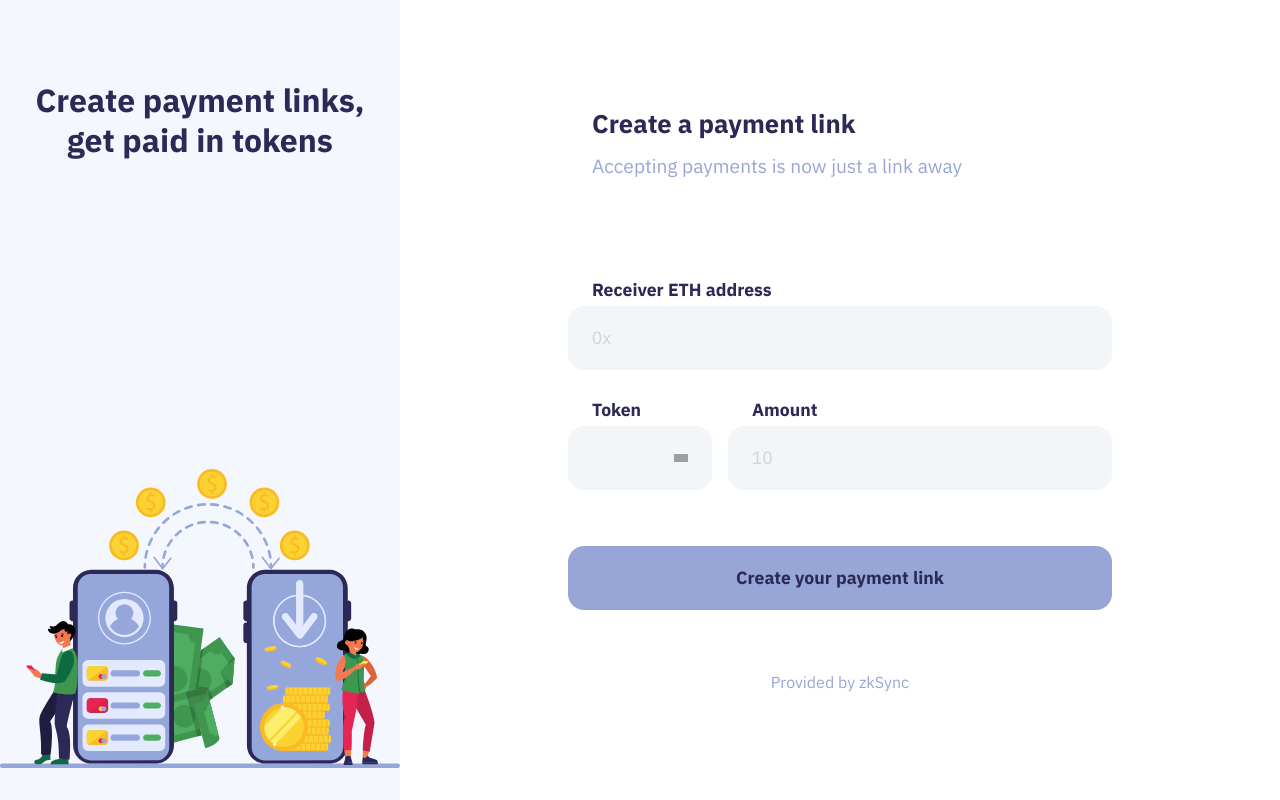
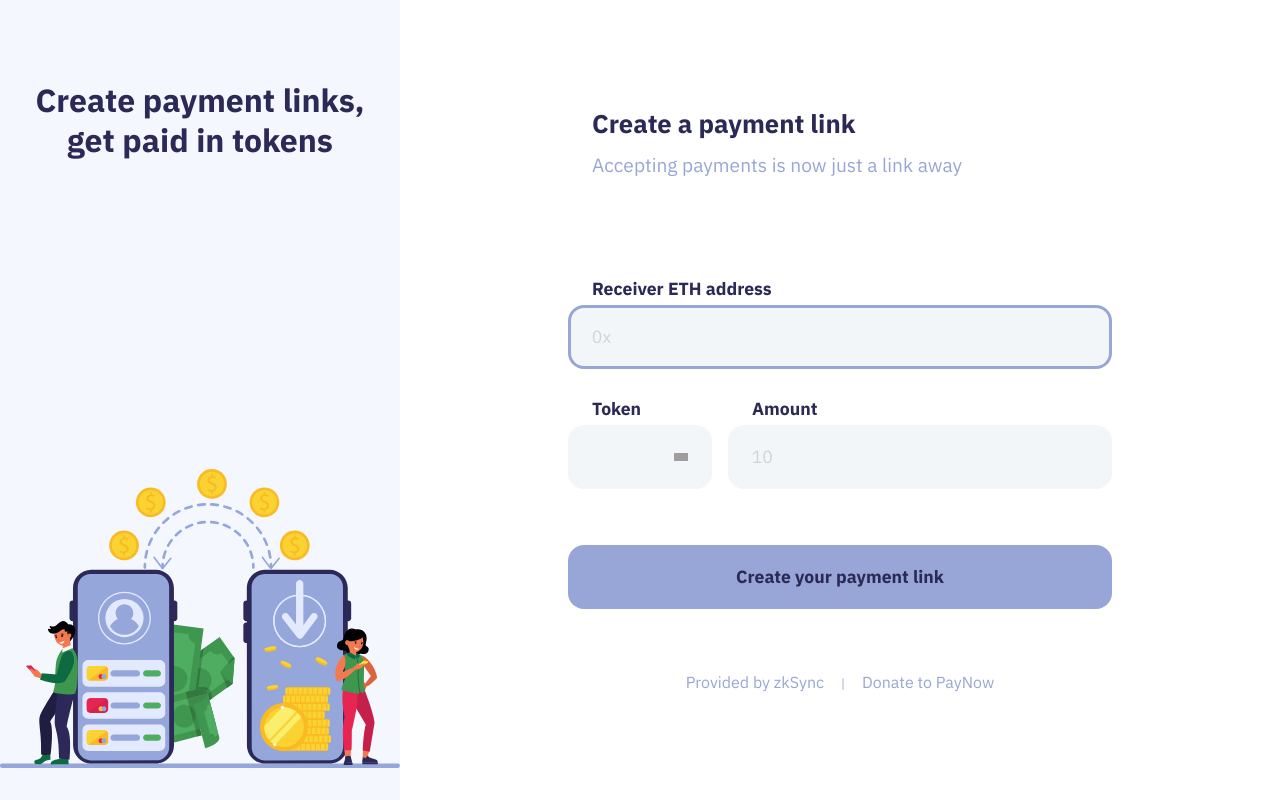
Before and after one commit to matter-labs/zksync-link, a Svelte app: page / in a window 1280 px wide. Built offline with nearby package versions, Linux system fonts and the light colour scheme; no server answers; grey boxes are pictures that could not be loaded.

Commit message:
Release 1.1.0 (#1)
* Highlight required fields
* Add todos to the Readme
* Renaming to PayNow
* Some CSS spacings

```diff
--- a/package.json
+++ b/package.json
@@ -1,8 +1,8 @@
 {
     "name": "pay.now.sh",
     "private": true,
-    "description": "Pay Now - Create payment links, get paid in tokens",
-    "version": "1.0.0",
+    "description": "PayNow - Create payment links, get paid in tokens",
+    "version": "1.1.0",
     "scripts": {
         "build": "rollup -c",
         "dev": "rollup -c -w",
--- a/public/index.html
+++ b/public/index.html
@@ -3,12 +3,11 @@
 <html lang="en">
     <head>
     	<meta charset="utf-8">
-        <meta name="robots" content="noindex">
         <meta name="viewport" content="width=device-width, initial-scale=1.0, minimum-scale=1.0">
-        <meta name="description" content="Pay Now - Create payment links, get paid in tokens">
+        <meta name="description" content="PayNow - Create payment links, get paid in tokens">
 
         <meta name="mobile-web-app-capable" content="yes">
-        <meta name="apple-mobile-web-app-title" content="Pay Now - Create payment links, get paid in tokens">
+        <meta name="apple-mobile-web-app-title" content="PayNow - Create payment links, get paid in tokens">
         <meta name="apple-mobile-web-app-status-bar-style" content="#f4f7fe">
         <meta name="theme-color" content="#f4f7fe">
 
@@ -19,7 +18,7 @@
         <link rel="apple-touch-icon" sizes="192x192" href="images/icon-192.png">
         <link rel="apple-touch-icon" sizes="512x512" href="images/icon-512.png">
 
-        <title>Pay Now - Create payment links, get paid in tokens</title>
+        <title>PayNow - Create payment links, get paid in tokens</title>
     </head>
 
     <body>
--- a/public/styles/global.css
+++ b/public/styles/global.css
@@ -119,3 +119,7 @@ input::-webkit-inner-spin-button {
 input[type=number] {
     -webkit-appearance: textfield;
 }
+
+input:required {
+    box-shadow: none;
+}
--- a/src/Main.svelte
+++ b/src/Main.svelte
@@ -117,7 +117,7 @@
 
     header {
         text-align: center;
-        margin-bottom: 2rem;
+        margin-bottom: 4rem;
     }
 
     h3 span {
@@ -165,9 +165,18 @@
     input[readonly] {
         cursor: default;
     }
-    input:not([readonly]):hover {
+    input:hover {
         background-color: transparent;
         border-color: var(--color-input-border-hover);
+    }
+
+    select:invalid,
+    input:invalid {
+        border-color: var(--color-input-border-hover);
+    }
+
+    input[readonly]:hover {
+        pointer-events: none;
     }
 
     select {
@@ -196,7 +205,6 @@
         border-color: var(--color-page-text-light);
         background-color: transparent;
         padding: .6rem 1.3rem 0;
-        height: 6rem;
         word-break: break-all;
         line-height: 1.2rem;
         font-size: .9rem;
@@ -256,9 +264,16 @@
         margin-top: 4rem;
         text-align: center;
     }
+    footer,
     footer a {
-        display: block;
         color: var(--color-page-text-light);
+    }
+
+    footer span {
+        font-size: .8rem;
+        padding: 0 .8rem;
+    }
+    footer a {
         font-size: 1rem;
     }
 
@@ -270,9 +285,6 @@
         form {
             width: 38rem;
             padding: 2rem;
-        }
-        textarea {
-            height: 4rem;
         }
     }
     @media (min-width: 1024px) {
@@ -305,7 +317,7 @@
             </h2>
             <h3>
                 {#if checkout}
-                    Fast, secure, ultra-low transaction fee
+                    <span>Fast, secure,</span> ultra-low transaction fee
                 {:else}
                     <span>Accepting payments</span> is now just a link away
                 {/if}
@@ -363,7 +375,9 @@
         </fieldset>
 
         <footer>
-            <a href="https://zksync.io" target="_blank" rel="noopener">Provided by zkSync</a>
+            <a href="https://zksync.io">Provided by zkSync</a>
+            <span>|</span>
+            <a href="{HOME_URL}?MHgwNTM1NzY2RTc1RUUwNjAzZjQwZTg1MjBFZUFGQmNFOTQ0QTU3RjcyfHw">Donate to PayNow</a>
         </footer>
     </form>
 </main>
```
Also changed, not shown: 2 other files (tests, documents, lock files or other folders).
